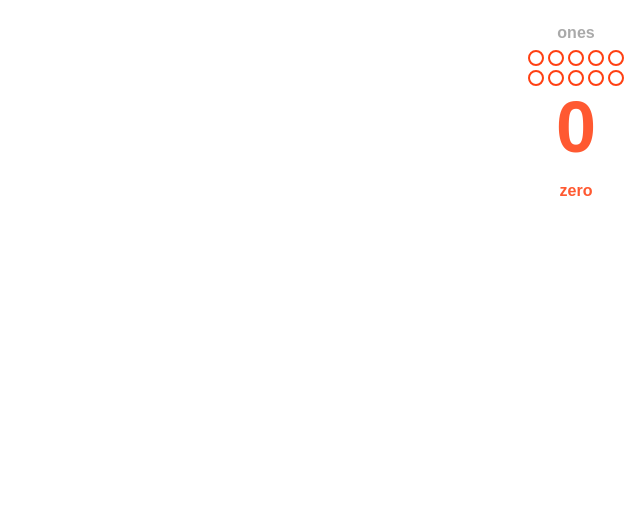
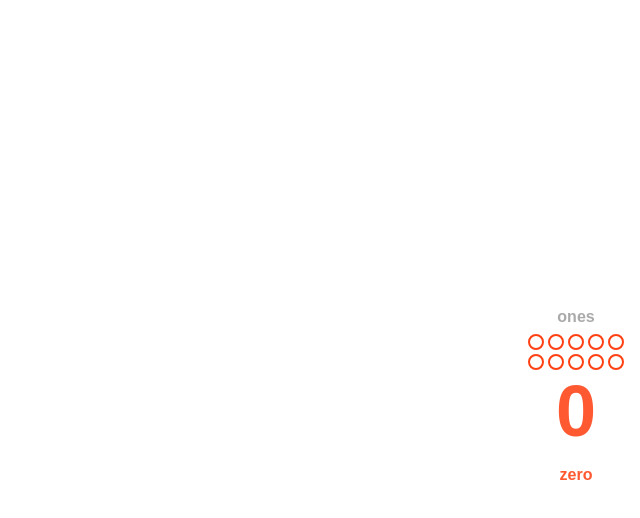
Before and after one commit to number-nook/number-nook, an Angular app: page / in a window 1280 px wide. Shown: the top 518 px of the page, without its empty margins (640-1280 px from the left). Built offline with nearby package versions, Linux system fonts and the light colour scheme; a web font is replaced by a local one.

Commit message:
add showcase component

```diff
--- a/src/app/app.routes.ts
+++ b/src/app/app.routes.ts
@@ -1,8 +1,8 @@
 import { Routes } from '@angular/router';
 import { TestCardComponent } from './component/test-card/test-card.component';
-import { NumberNookComponent } from './component/number-nook/number-nook.component';
+import { ShowcaseComponent } from './component/showcase/showcase.component';
 
 export const routes: Routes = [
-    { path: '', component: NumberNookComponent },
+    { path: '', component: ShowcaseComponent },
     { path: 'test', component: TestCardComponent }
 ];
--- /dev/null
+++ b/src/app/component/showcase/showcase.component.html
@@ -0,0 +1 @@
+<number-nook></number-nook>
--- /dev/null
+++ b/src/app/component/showcase/showcase.component.scss
@@ -0,0 +1,9 @@
+:host {
+    display: block;
+    height: 100%;
+}
+
+number-nook {
+    height: 100%;
+    align-items: center;
+}
```
Also changed, not shown: src/app/component/showcase/showcase.component.ts (added, +12 -0 lines), 1 other file (tests, documents, lock files or other folders).
